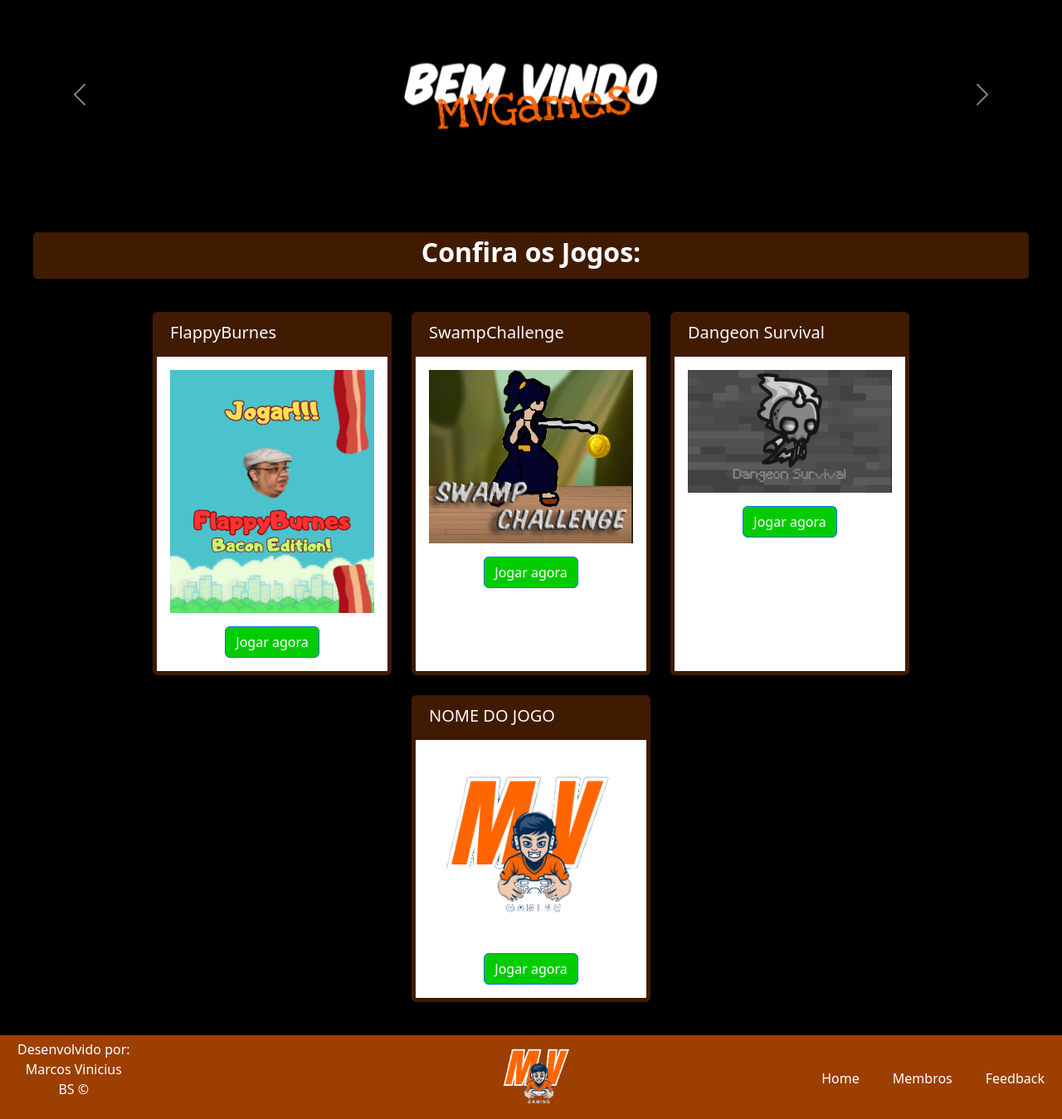
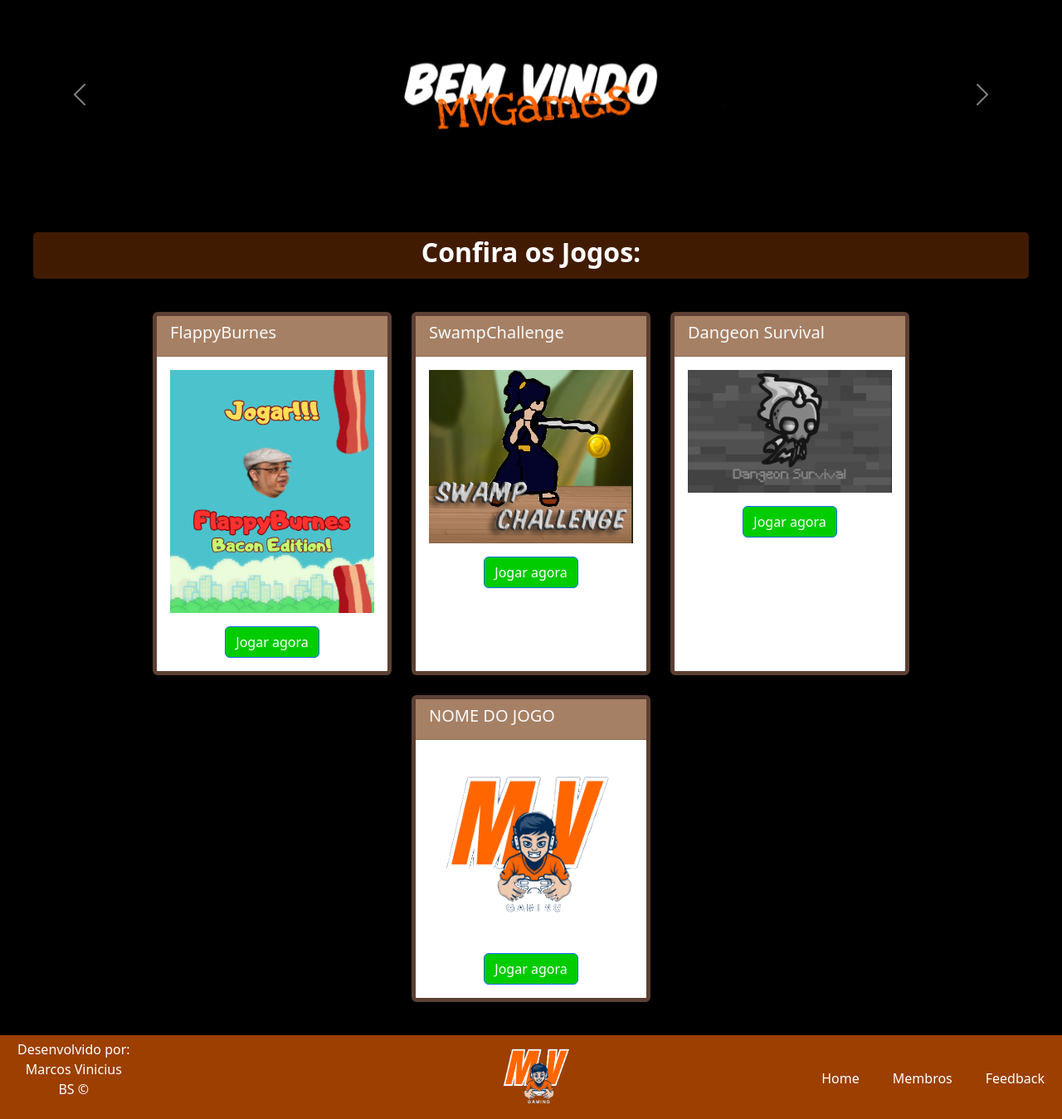
Before and after one commit to Marcosvini0001/TechAcademy2, a PHP site: page / in a window 1280 px wide. Shown: the part 100-1449 px from the top of the page at 83% size. Run offline with PHP 8.4, Linux system fonts and the light colour scheme; style sheets or scripts are compiled from the project's sources; some libraries are stand-ins or nearby versions.

Commit message:
mudanças de cores

```diff
--- a/css/style.scss
+++ b/css/style.scss
@@ -80,7 +80,7 @@ main{
     gap: 64px;
     justify-content: center;
     .formulario{
-        background: #411b01;
+        background: #A68064;
         border-radius: 20px;
         padding: 100px;
         display: flex;
--- a/paginas/home.php
+++ b/paginas/home.php
@@ -31,8 +31,8 @@
 
         <section class="container d-flex flex-wrap justify-content-center gap-4 mt-4">
 
-            <div class="card" style="width: 18rem; border: 5px solid #411b01;">
-                <div class="card-header rounded-0 text-light" style="background-color: #411b01;">
+            <div class="card" style="width: 18rem; border: 5px solid #5C4033;">
+                <div class="card-header rounded-0 text-light" style="background-color: #A68064;">
                     <h5 class="card-title">FlappyBurnes</h5>
                 </div>
                 <div class="card-body d-flex flex-column align-items-center">
@@ -42,8 +42,8 @@
                 </div>
               </div>
 
-              <div class="card" style="width: 18rem; border: 5px solid #411b01;">
-                <div class="card-header rounded-0 text-light" style="background-color: #411b01;">
+              <div class="card" style="width: 18rem; border: 5px solid #5C4033;">
+                <div class="card-header rounded-0 text-light" style="background-color:#A68064;">
                     <h5 class="card-title">SwampChallenge</h5>
                 </div>
                 <div class="card-body d-flex flex-column align-items-center">
@@ -53,8 +53,8 @@
                 </div>
               </div>
 
-              <div class="card" style="width: 18rem; border: 5px solid #411b01;">
-                <div class="card-header rounded-0 text-light" style="background-color: #411b01;">
+              <div class="card" style="width: 18rem; border: 5px solid #5C4033;">
+                <div class="card-header rounded-0 text-light" style="background-color: #A68064;">
                     <h5 class="card-title">Dangeon Survival</h5>
                 </div>
                 <div class="card-body d-flex flex-column align-items-center">
@@ -64,8 +64,8 @@
                 </div>
               </div>
 
-              <div class="card" style="width: 18rem; border: 5px solid #411b01;">
-                <div class="card-header rounded-0 text-light" style="background-color: #411b01;">
+              <div class="card" style="width: 18rem; border: 5px solid #5C4033;">
+                <div class="card-header rounded-0 text-light" style="background-color: #A68064;">
                     <h5 class="card-title">NOME DO JOGO</h5>
                 </div>
                 <div class="card-body d-flex flex-column align-items-center">
@@ -77,3 +77,5 @@
             </div>
         </section>
     </main>
+
+  <!-- 411b01 -->
```
Also changed, not shown: paginas/membros.php (+4 -10 lines).
